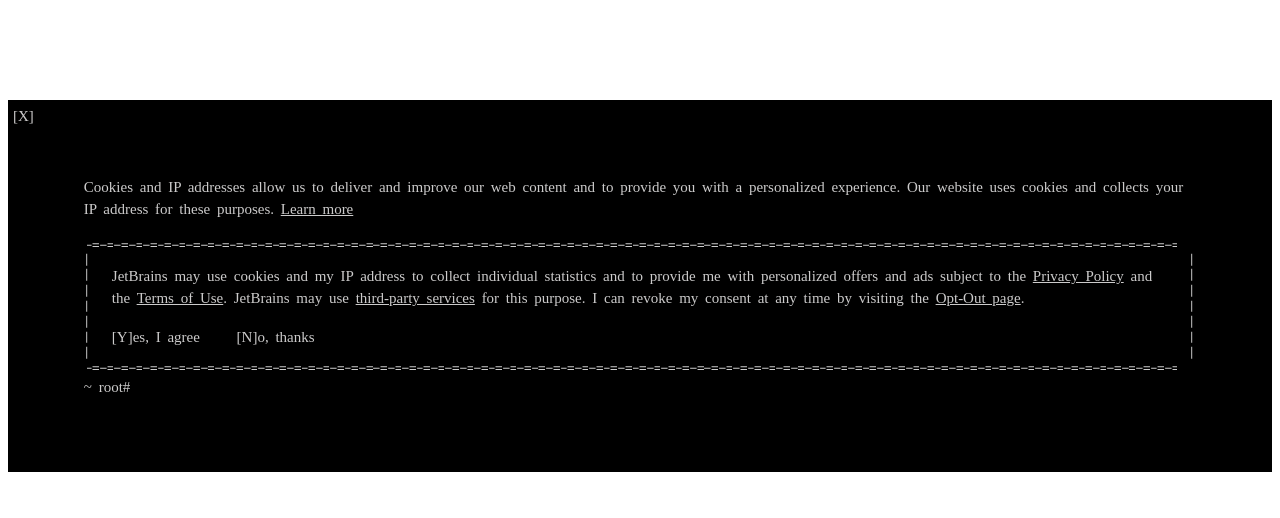
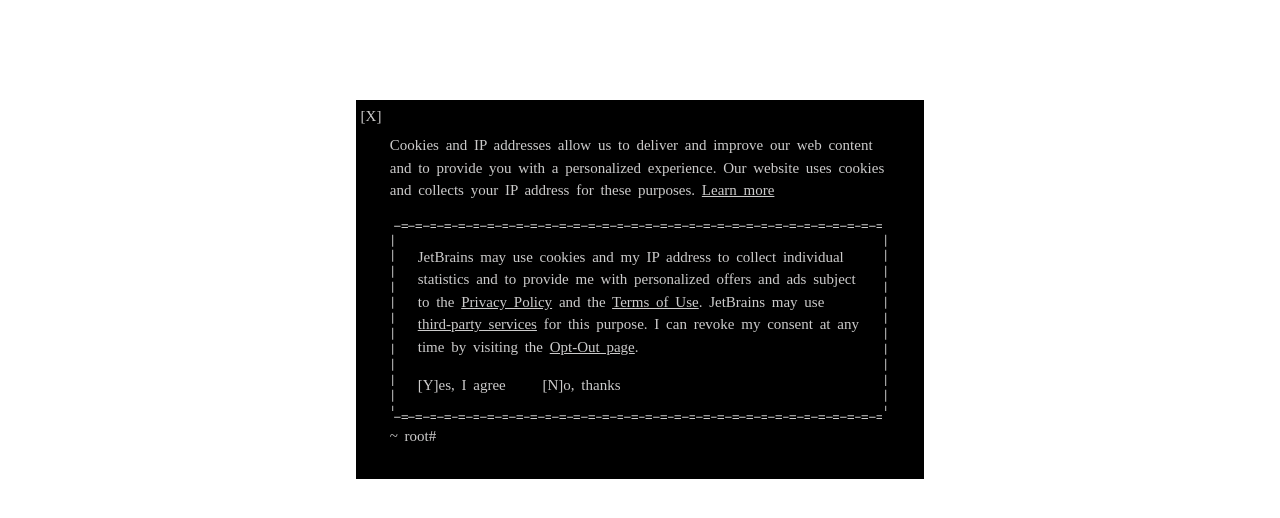
Before and after one commit to Enveryakubov/Enveryakubov.github.io, a plain HTML site: page index.html in a window 1280 px wide. Drawn offline with Linux system fonts and the light colour scheme.

Commit message:
Update style.css

```diff
--- a/style.css
+++ b/style.css
@@ -1,7 +1,7 @@
 .cookie-banner {
   margin: auto;
   margin-top: 100px;
-  min-width: 45%;
+  width: 45%;
   max-height: 420px;
   overflow: auto;
   position: relative;
```
